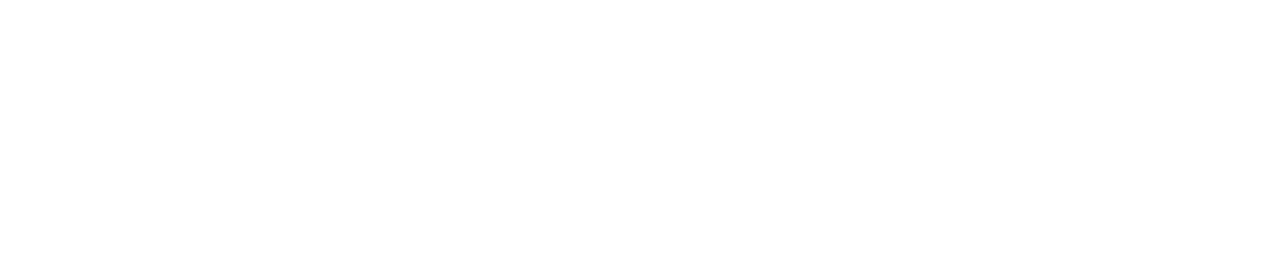
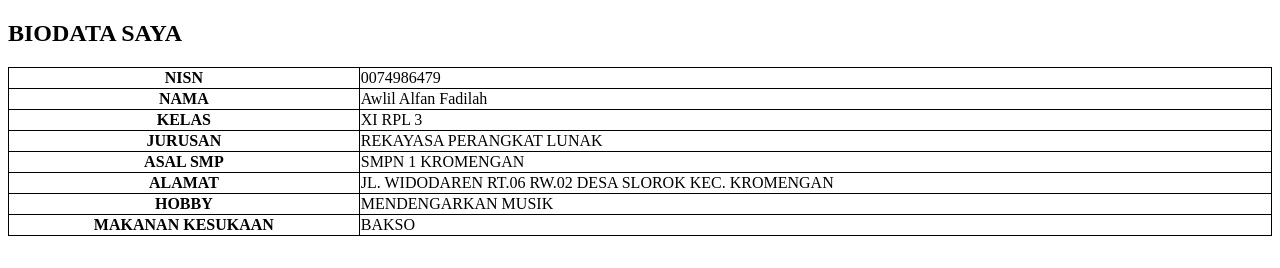
Before and after one commit to awlilalfan/alpanweb, a plain HTML site: page index.html in a window 1280 px wide. Drawn offline with Linux system fonts and the light colour scheme.

Commit message:
BIODATA SAYA

```diff
--- a/index.html
+++ b/index.html
@@ -1,11 +1,50 @@
 <!DOCTYPE html>
-<html lang="en">
+<html>
 <head>
-    <meta charset="UTF-8">
-    <meta name="viewport" content="width=device-width, initial-scale=1.0">
-    <title>Document</title>
+<style>
+table, th, td {
+  border: 1px solid black;
+  border-collapse: collapse;
+}
+</style>
 </head>
 <body>
 
+<h2>BIODATA SAYA</h2>
+
+
+<table style="width:100%">
+  <tr>
+    <th>NISN</th>
+    <td>0074986479</td>
+  </tr>
+  <tr>
+    <th>NAMA</th>
+    <td>Awlil Alfan Fadilah</td>
+  <tr>
+     <th>KELAS</th>
+    <td>XI RPL 3</td>
+  </tr>
+  <tr>
+     <th>JURUSAN</th>
+    <td>REKAYASA PERANGKAT LUNAK</td>
+  </tr>
+  <tr>
+     <th>ASAL SMP</th>
+    <td>SMPN 1 KROMENGAN</td>
+  </tr>
+  <tr>
+     <th>ALAMAT</th>
+    <td>JL. WIDODAREN RT.06 RW.02 DESA SLOROK KEC. KROMENGAN</td>
+  </tr>
+  <tr>
+     <th>HOBBY</th>
+    <td>MENDENGARKAN MUSIK</td>
+  </tr>
+  <tr>
+     <th>MAKANAN KESUKAAN</th>
+    <td>BAKSO</td>
+  </tr>
+</table>
 </body>
 </html>
```
